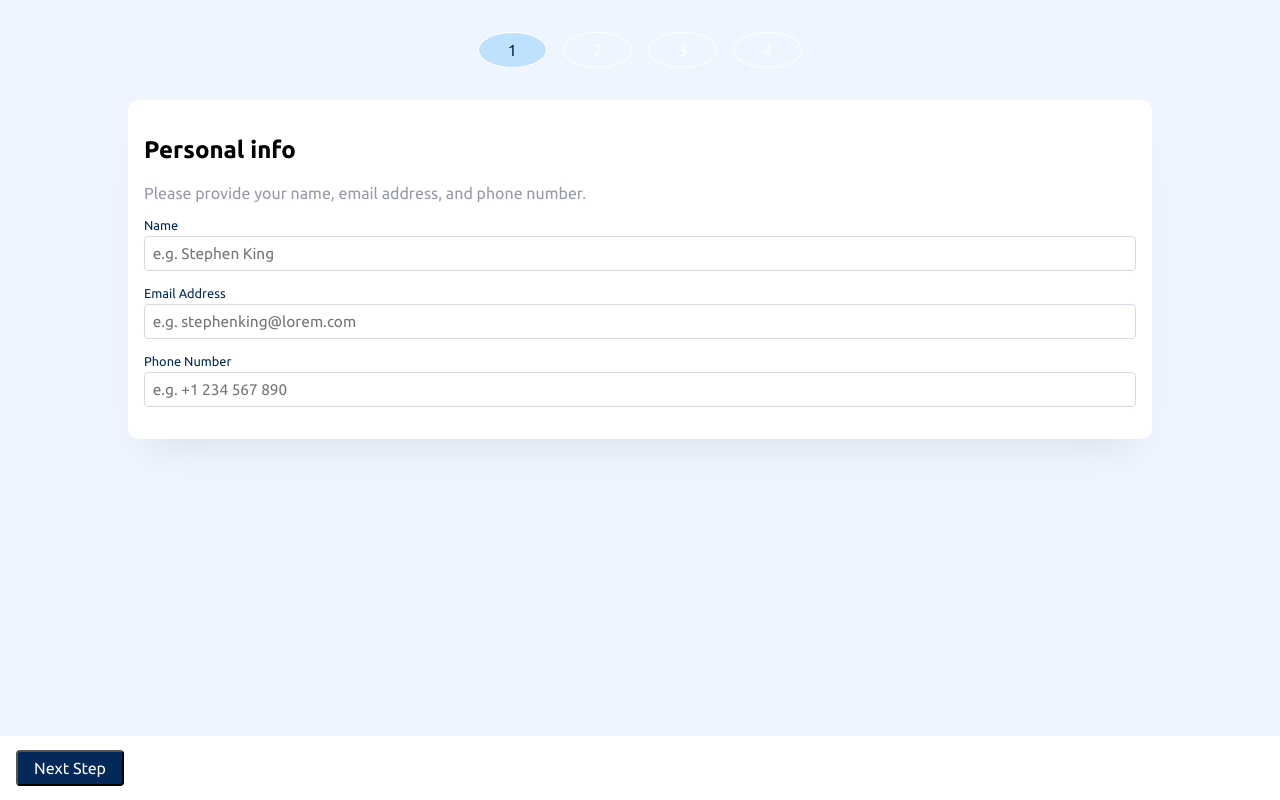
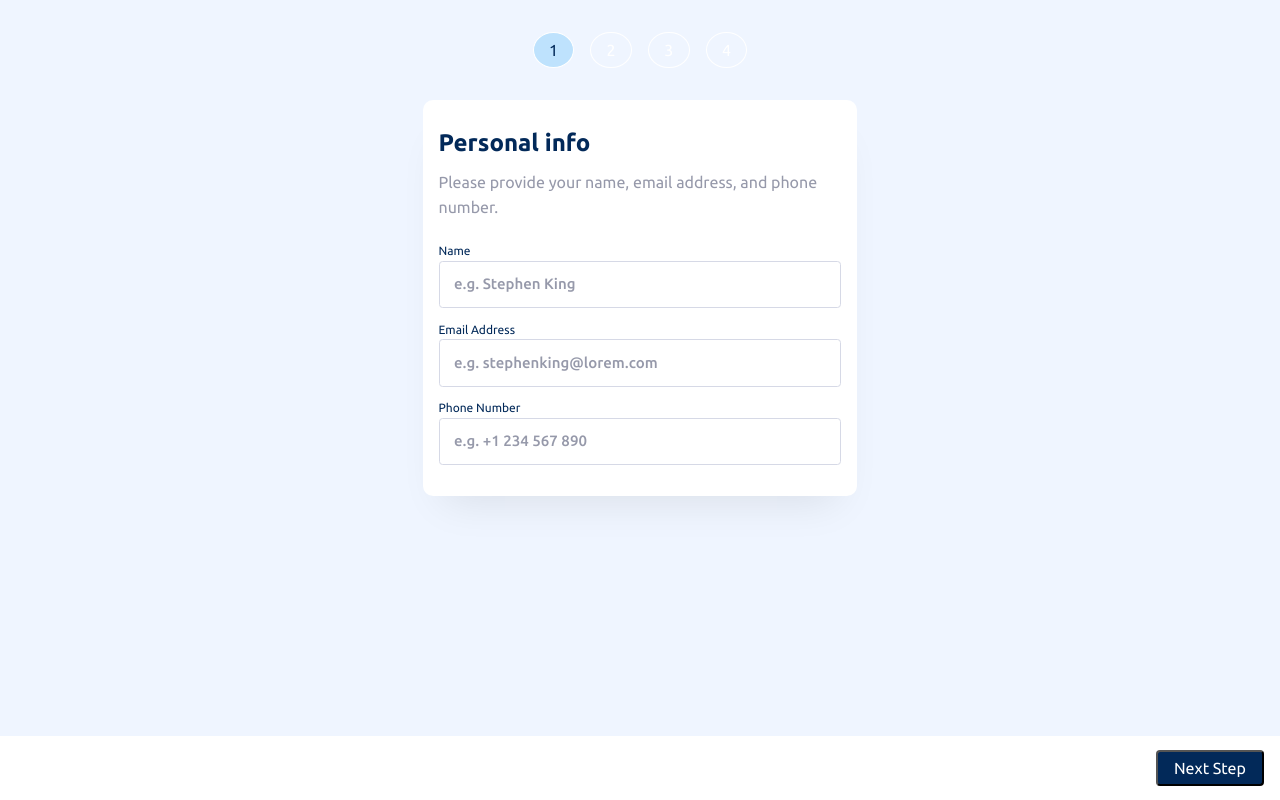
Before and after one commit to mckoyd/wolf-multi-step-form, a React (Create React App) app: page /finish in a window 1280 px wide. Built offline with nearby package versions, Linux system fonts and the light colour scheme.

Commit message:
updates pi css

```diff
--- a/src/styles/FormInput.css
+++ b/src/styles/FormInput.css
@@ -2,15 +2,24 @@
   display: flex;
   flex-direction: column;
   color: #022959;
-  font-size: 0.8em;
+  font-size: 0.75em;
 }
 
 .form-input {
   border: 1px solid #d6d9e6;
-  border-radius: 4px;
+  border-radius: 0.25em;
   margin: 0.2em 0 1em 0;
   font-size: 1.2em;
-  padding: 0.5em;
+  padding: 1em;
+}
+
+.form-input::placeholder {
+  font-family: "Ubuntu";
+  font-style: normal;
+  font-weight: 500;
+  font-size: 15px;
+  line-height: 17px;
+  color: #9699aa;
 }
 
 .error-border {
--- a/src/styles/InfoDisplayLayout.css
+++ b/src/styles/InfoDisplayLayout.css
@@ -3,4 +3,6 @@
   box-shadow: 0px 25px 40px -20px rgba(0, 0, 0, 0.0951141);
   border-radius: 10px;
   padding: 1em;
+  width: 85%;
+  margin: 0 auto;
 }
--- a/src/styles/PersonalInfo.css
+++ b/src/styles/PersonalInfo.css
@@ -1,12 +1,21 @@
 .pi-section {
   display: flex;
   flex-direction: column;
-  width: 80%;
   margin: 0 auto;
+}
+.pi-title {
+  font-weight: 700;
+  line-height: 1.75em;
+  margin-block: 0;
+  margin: 0.25em 0;
+  color: #022959;
 }
 
 .pi-description {
   color: #9699aa;
+  margin-block: 0;
+  margin-bottom: 1.5em;
+  line-height: 1.5625em;
 }
 
 .pi-footer {
@@ -15,7 +24,7 @@
   margin-top: auto;
   display: flex;
   padding: 1em;
-  justify-content: space-between;
+  justify-content: flex-end;
   height: 2em;
   align-items: center;
 }
```
